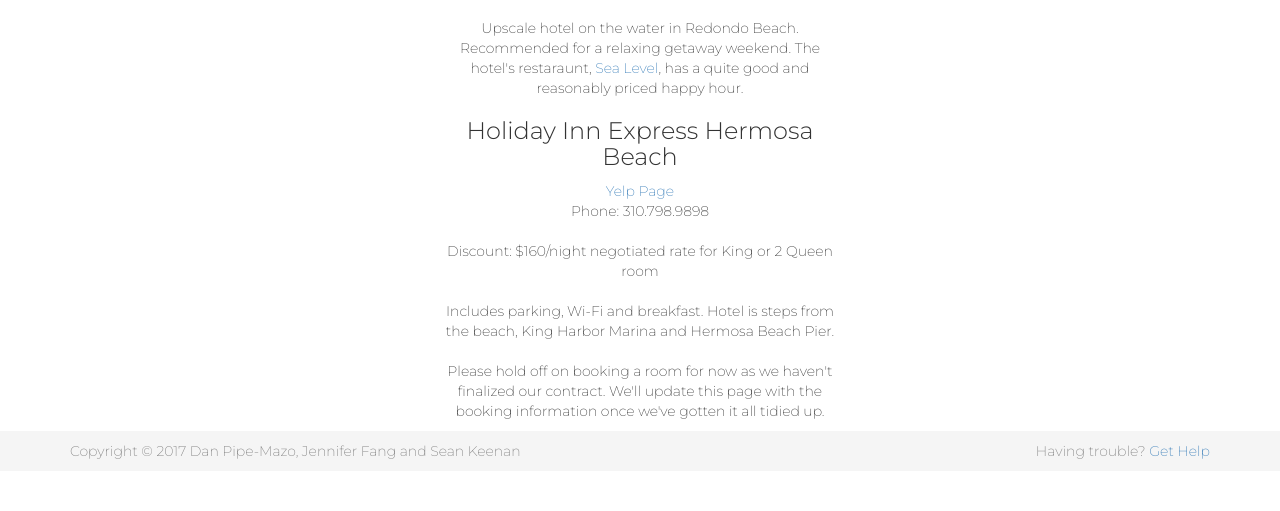
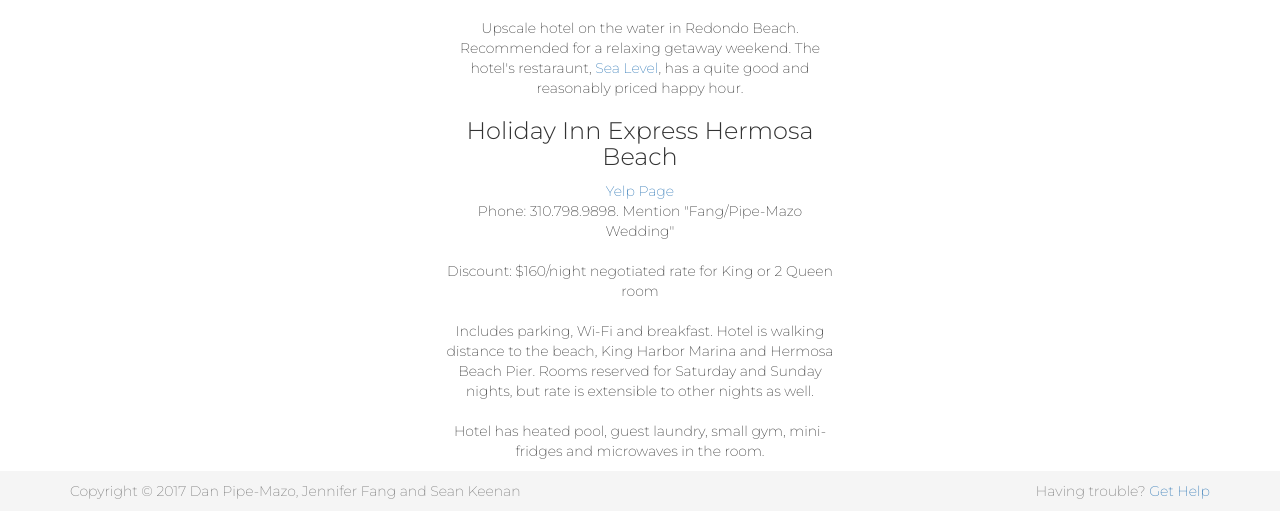
Before and after one commit to dpipemazo/wedsite, a Django app: page /travel in a window 1280 px wide. Shown: the part 431-942 px from the top of the page. Before the commit the page ends 890 px from the top, so only its background shows below. Run offline with Django 3.2, Linux system fonts and the light colour scheme; the visitor is signed in with stand-in values (Sample User, id 1); some libraries are stand-ins or nearby versions; some web fonts are replaced.

Commit message:
hotel: update holiday inn page

```diff
--- a/wedding/templates/wedding/pages/travel.html
+++ b/wedding/templates/wedding/pages/travel.html
@@ -42,16 +42,17 @@
       <h3> Holiday Inn Express Hermosa Beach </h3>
       <p>
         <a href="https://www.yelp.com/biz/holiday-inn-express-and-suites-hermosa-beach-hermosa-beach-2?osq=holiday+inn+express">Yelp Page</a><br>
-        Phone:    310.798.9898
+        Phone:    310.798.9898. Mention "Fang/Pipe-Mazo Wedding"
         <br><br>
         Discount: $160/night negotiated rate for King or 2 Queen room
         <br><br>
-        Includes parking, Wi-Fi and breakfast. Hotel is steps from the beach,
-        King Harbor Marina and Hermosa Beach Pier.
+        Includes parking, Wi-Fi and breakfast. Hotel is walking distance to
+        the beach, King Harbor Marina and Hermosa Beach Pier. Rooms reserved
+        for Saturday and Sunday nights, but rate is extensible to other nights
+        as well.
         <br><br>
-        Please hold off on booking a room for now as we haven't finalized our
-        contract. We'll update this page with the booking information once we've
-        gotten it all tidied up.
+        Hotel has heated pool, guest laundry, small gym, mini-fridges and
+        microwaves in the room.
       </p>
     </div>
     <div class="col-sm-4 base-font text-center">
```
